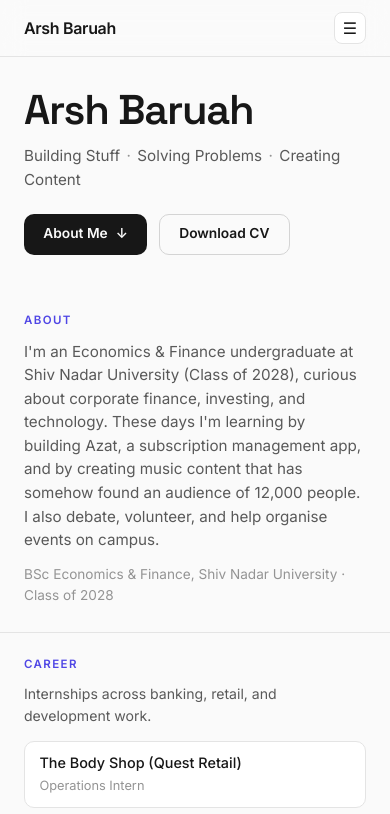
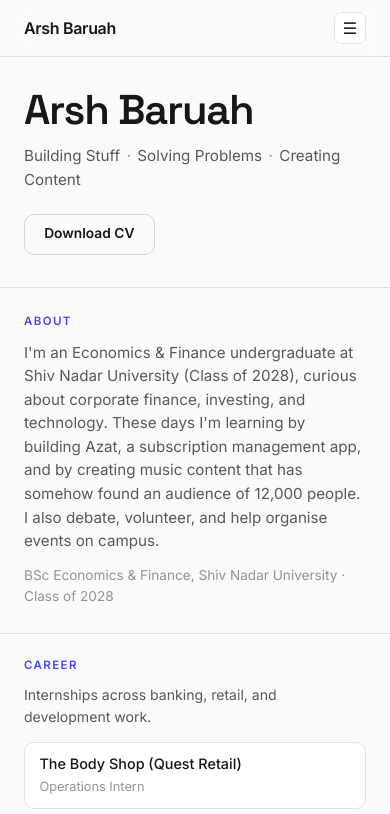
Before and after one commit to arshbaruah/Portfolio, a React (Vite) app: page / in a window 390 px wide. Shown: the top 814 px of the page. Built offline with nearby package versions, Linux system fonts and the light colour scheme.

Commit message:
Rule above About, drop About Me button, slide-in mobile menu

```diff
--- a/src/index.css
+++ b/src/index.css
@@ -257,6 +257,10 @@ button {
   padding-top: 1.6rem;
   padding-bottom: 1.6rem;
   scroll-margin-top: 72px;
+}
+
+.section.ruled {
+  border-top: 1px solid var(--border);
 }
 
 .section-label {
@@ -656,6 +660,18 @@ button {
 
   .nav-links.open {
     display: flex;
+    animation: menuIn 0.28s cubic-bezier(0.3, 0, 0.2, 1);
+  }
+
+  @keyframes menuIn {
+    from {
+      opacity: 0;
+      transform: translateY(-10px);
+    }
+    to {
+      opacity: 1;
+      transform: none;
+    }
   }
 
   .nav-link {
--- a/src/pages/Home.jsx
+++ b/src/pages/Home.jsx
@@ -39,9 +39,6 @@ export default function Home() {
           ))}
         </p>
         <div className="hero-actions">
-          <a href="#about" className="cta">
-            About Me <span aria-hidden>↓</span>
-          </a>
           <a href={about.cv} target="_blank" rel="noreferrer" className="cta secondary">
             Download CV
           </a>
@@ -49,7 +46,7 @@ export default function Home() {
       </section>
 
       {/* About */}
-      <section id="about" className="container section">
+      <section id="about" className="container section ruled">
         <Reveal>
           <p className="section-label">About</p>
           <p className="bio">{about.bio}</p>
```
